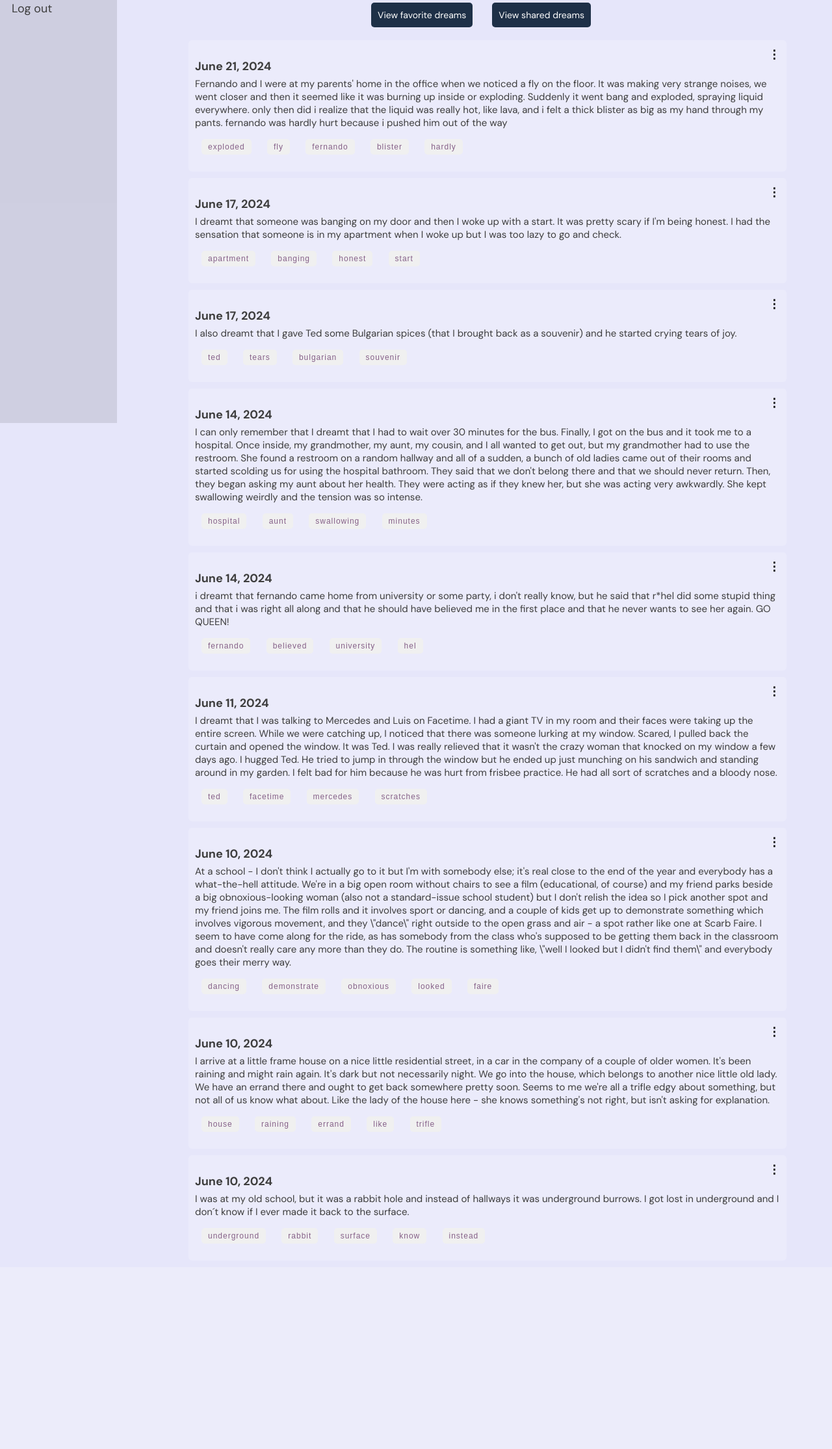
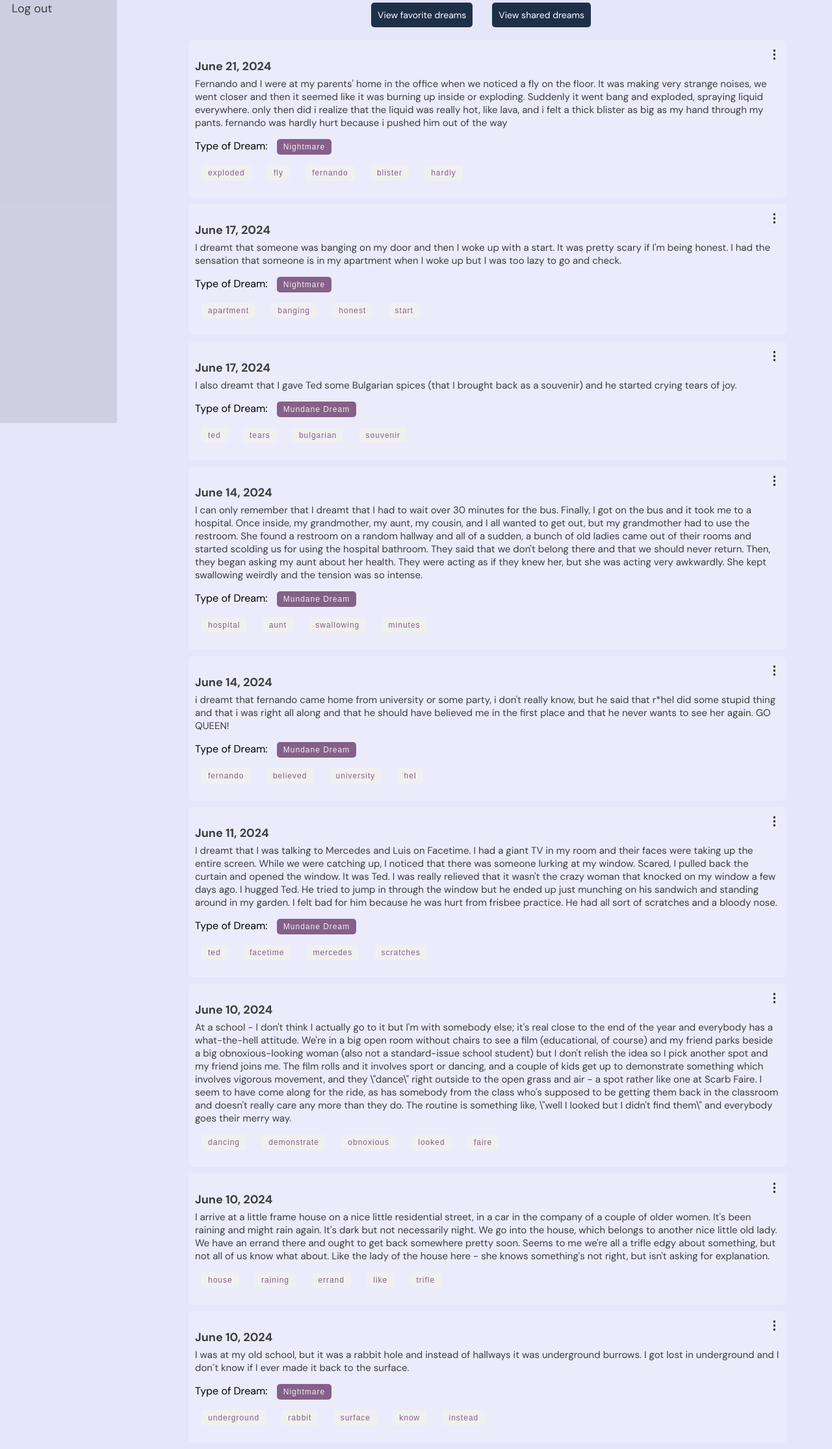
Before and after one commit to hannahsteinbach/DreamCatcher, a Django app: page /dreams/journal/ in a window 1280 px wide. Shown: the part 199-2429 px from the top of the page at 65% size. Before the commit the page ends 2108 px from the top, so only its background shows below. Run offline with Django 5.2, Linux system fonts and the light colour scheme; a user stored in the database is signed in; data comes from the database, SQL or seed files in the repository; both versions use the stored data as it was after the commit.

Commit message:
add dream types/classes

```diff
--- a/django/dreamcatcher/dreams/forms.py
+++ b/django/dreamcatcher/dreams/forms.py
@@ -7,7 +7,7 @@ from django.contrib.auth.models import User
 class DreamForm(forms.ModelForm):
     class Meta:
         model = Dream
-        fields = ['date', 'content', 'shared']
+        fields = ['date', 'content', 'shared', 'classification']
 
 
 class SignUpForm(UserCreationForm):
--- a/django/dreamcatcher/dreams/management/commands/keywords_olderdreams.py
+++ b/django/dreamcatcher/dreams/management/commands/keywords_olderdreams.py
@@ -23,4 +23,4 @@ class Command(BaseCommand):
 
 
 
-# how to run? -> like this: in django/dreamcatcher/python run command manage.py keywords_olderdreams
+# how to run? -> like this: in django/dreamcatcher/python manage.py keywords_olderdreams
--- a/django/dreamcatcher/dreams/models.py
+++ b/django/dreamcatcher/dreams/models.py
@@ -6,6 +6,7 @@ import re
 
 
 class Dream(models.Model):
+    classification_options = [('0','Nightmare'), ('1','Mundane Dream'), ('2','Lucid Dream'), ('3','Existential Dream'), ('4','None')]
     user = models.ForeignKey(User, on_delete=models.CASCADE)
     date = models.DateField()
     content = models.TextField()
@@ -13,6 +14,7 @@ class Dream(models.Model):
     processed = models.BooleanField(default=False)
     is_favorite = models.BooleanField(default=False)
     keywords = models.JSONField(default=list, blank=True)
+    classification = models.CharField(max_length=1, choices=classification_options, blank=True, null=True, default='4')
 
     def save(self, *args, **kwargs):
 
@@ -20,10 +22,15 @@ class Dream(models.Model):
 
         kw_model = KeyBERT()
         keywords = kw_model.extract_keywords(content_str, keyphrase_ngram_range=(1, 1),
-                                             top_n=5, stop_words=None)
+                                             top_n=5, stop_words='english', use_mmr=True, diversity=0.7)
         #top_n: how many keywords should be extracted?
         #keyphrase_ngram_range: how long should the keyphrases be? (i think only one should be good)
         #can also add more, e.g. how diverse the results should be
+        #use_mmr: Maximal Margin Relevance, based on cosine similarity
+        #diversity: how diverse should the key words be? (what do you think)
+        # before adding use_mmr and diversity: Ted dream: ted, tears, bulgarian, crying
+        # afterwards: ted tears bulgarian souvenir
+        #all information on keybert: https://github.com/MaartenGr/KeyBERT
 
         self.keywords = [keyword[0] for keyword in keywords if not
                          re.compile(r'dream(ed|t)?', re.IGNORECASE).match(keyword[0])]
@@ -35,6 +42,9 @@ class Dream(models.Model):
 
     def liked_users(self):
         return [like.user for like in self.likes.all()]
+
+    def classification_string(self):
+        return dict(self.classification_options).get(self.classification, "No classification")
 
     def __str__(self):
         return f"{self.date}: {self.content[:50]}"
--- a/django/dreamcatcher/dreams/templates/dreams/dream_journal.html
+++ b/django/dreamcatcher/dreams/templates/dreams/dream_journal.html
@@ -109,6 +109,27 @@
         .keyword-form button:hover {
             background-color: #856088;
             color: #f0f0f0;
+        }
+        .class-form {
+            margin-bottom: 20px;
+            text-align: center;
+            width: 100%;
+            display: inline;
+        }
+        .class-form button {
+            padding: 5px 10px;
+            font-size: 12px;
+            cursor: pointer;
+            background-color: #856088;
+            color: #f0f0f0;
+            border: none;
+            border-radius: 5px;
+            transition: background-color 0.3s;
+            gap: 10px;
+        }
+        .class-form button:hover {
+            background-color: #f0f0f0;
+            color: #856088;
         }
         .dreams {
             width: 100%;
@@ -275,6 +296,15 @@
                 {{ dream.content|safe|highlight:query }}
                 {% endautoescape %}
             </p>
+            <p class="class-form">
+                {% if dream.classification %}
+                Type of Dream:
+                <form class="class-form" method="get" action="{% url 'dreams:dream_journal' %}">
+                    <input type="hidden" name="classification" value="{{dream.classification}}">
+                    <button type="submit">{{ dream.classification_string}}</button>
+                {%endif%}
+                </form>
+            </p>
             <p class="keyword-form">
                 {% for keyword in dream.keywords %}
                 <form class="keyword-form" method="get" action="{% url 'dreams:dream_journal' %}">
@@ -284,6 +314,7 @@
                 {% if not forloop.last %}{% endif %}
                 {% endfor %}
             </p>
+
             <div class="menu">
                 <span class="icon">⋮</span>
                 <div class="menu-content">
--- a/django/dreamcatcher/dreams/views.py
+++ b/django/dreamcatcher/dreams/views.py
@@ -34,13 +34,15 @@ def home_logged_in(request):
 def log_dream(request):
     if request.method == 'POST':
         content = request.POST.get('content')
+        classification = request.POST.get('classification')
         user = request.user
         dream = Dream.objects.create(
             user=user,
             date=date.today(),
             content=content,
             shared=False,
-            processed=False
+            processed=False,
+            classification=classification
         )
         dream.save()
         messages.success(request, 'Your dream was successfully saved!')
@@ -105,6 +107,7 @@ def unshare_dream(request, dream_id):
 def gallery(request):
     query = request.GET.get('q', '')
     dreams = Dream.objects.filter(shared=True)
+    class_query = request.GET.get('classification', '')
 
     for dream in dreams:
         dream.is_liked_by_user = DreamLike.objects.filter(user=request.user, dream=dream).exists()
@@ -112,10 +115,14 @@ def gallery(request):
     if query:
         dreams = dreams.filter(content__icontains=query)
 
+    if class_query:
+        dreams = dreams.filter(classification=class_query)
+
     context = {
         'dreams': dreams,
         'query': query,
         'is_liked_view': False,
+        'class_query': class_query
     }
     return render(request, 'dreams/gallery.html', context)
 
@@ -139,17 +146,24 @@ def unlike_dream(request, dream_id):
 
     return redirect(request.META.get('HTTP_REFERER', 'dreams:gallery'))
 
+
+
 @login_required
 def dream_journal(request):
     query = request.GET.get('q', '')
+    class_query = request.GET.get('classification', '')
     dreams = Dream.objects.filter(user=request.user)
 
     if query:
         dreams = dreams.filter(content__icontains=query)
 
+    if class_query:
+        dreams = dreams.filter(classification=class_query)
+
     context = {
         'dreams': dreams,
         'query': query,
+        'class_query': class_query
     }
     return render(request, 'dreams/dream_journal.html', context)
 
@@ -200,8 +214,6 @@ def view_own_shared(request):
     }
     return render(request, 'dreams/dream_journal.html', context)
 
-
-# views.py
 
 @login_required
 def view_liked(request):
```
Also changed, not shown: django/dreamcatcher/dreams/templates/dreams/gallery.html (+30 -0 lines), django/dreamcatcher/dreams/templates/dreams/log_dream.html (+23 -0 lines), django/dreamcatcher/db.sqlite3, django/dreamcatcher/dbbu.sqlite3 (added), django/dreamcatcher/dreams/migrations/0009_dream_classification.py (added), 1 other file.
